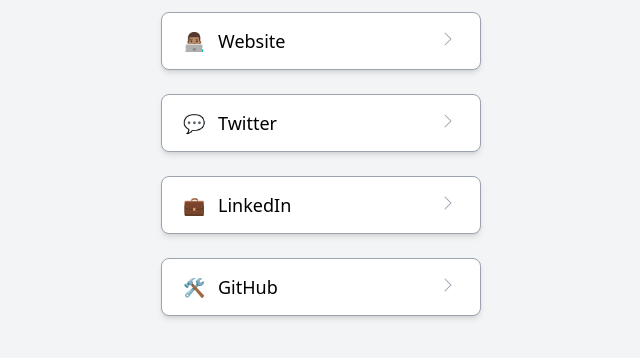
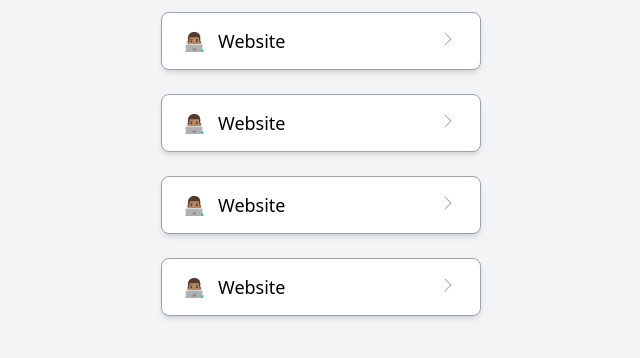
Before and after one commit to israelag/my-web-site, a Nuxt app in the folder my-website/: page / in a window 1280 px wide. Shown: the part 308-666 px from the top of the page, without its empty margins (319-959 px from the left). Built offline with nearby package versions, Linux system fonts and the light colour scheme.

Commit message:
Cria props no componente ProfileInfo

```diff
--- a/my-website/app.vue
+++ b/my-website/app.vue
@@ -1,71 +1,10 @@
 <template>
-  <div class="max-w-7xl mx-auto">
-        <div>
-            <figure class="p-6">
-                <img class="w-32 h-32 rounded-full mx-auto" src="./assets/profile.png" alt="profile picture" width="400" height="400">
-                <div class="pt-6 text-center space-y-4">
-                  <figcaption class="font-medium">
-                    <div class="text-cyan-900 text-xl">
-                      Carlos Pinto
-                    </div>
-                    <div class="text-gray-500 font-light">
-                      @cpintoval
-                    </div>
-                  </figcaption>
-                  <blockquote>
-                    <p class="text-lg font-medium">
-                      Technology | Product | Data & Analytics
-                    </p>
-                  </blockquote>
-                </div>
-              </figure>
-        </div>
-    </div>
+    <ProfileInfo />
 
     <div class="max-w-xs mx-auto">
-        <div class="pt-6 text-center space-y-4">
-            <a href="https://cpintoval.github.io/" target="_blank" class="flex items-start rounded-lg border border-gray-400 bg-white px-5 py-4 text-lg leading-6 font-medium shadow-md hover:shadow-xl transition ease-in-out duration-150">
-                <p class="mr-3 h-6 w-6">👨🏽‍💻</p>
-                Website
-                <div class="ml-auto mt-0.5 pl-4">
-                    <svg class="h-5 w-5 text-gray-400" xmlns="http://www.w3.org/2000/svg" fill="currentColor" viewBox="0 0 20 20">
-                        <path fill-rule="evenodd" d="M4.646 1.646a.5.5 0 0 1 .708 0l6 6a.5.5 0 0 1 0 .708l-6 6a.5.5 0 0 1-.708-.708L10.293 8 4.646 2.354a.5.5 0 0 1 0-.708z"/>
-                    </svg>
-                </div>
-            </a>
-        </div>
-        <div class="pt-6 text-center space-y-4">
-            <a href="https://twitter.com/cpintoval" target="_blank" class="flex items-start rounded-lg border border-gray-400 bg-white px-5 py-4 text-lg leading-6 font-medium shadow-md hover:shadow-xl transition ease-in-out duration-150">
-                <p class="mr-3 h-6 w-6">💬</p>
-                Twitter
-                <div class="ml-auto mt-0.5 pl-4">
-                    <svg class="h-5 w-5 text-gray-400" xmlns="http://www.w3.org/2000/svg" fill="currentColor" viewBox="0 0 20 20">
-                        <path fill-rule="evenodd" d="M4.646 1.646a.5.5 0 0 1 .708 0l6 6a.5.5 0 0 1 0 .708l-6 6a.5.5 0 0 1-.708-.708L10.293 8 4.646 2.354a.5.5 0 0 1 0-.708z"/>
-                    </svg>
-                </div>
-            </a>
-        </div>
-        <div class="pt-6 text-center space-y-4">
-            <a href="https://www.linkedin.com/in/cpintoval/" target="_blank" class="flex items-start rounded-lg border border-gray-400 bg-white px-5 py-4 text-lg leading-6 font-medium shadow-md hover:shadow-xl transition ease-in-out duration-150">
-                <p class="mr-3 h-6 w-6">💼</p>
-                LinkedIn
-                <div class="ml-auto mt-0.5 pl-4">
-                    <svg class="h-5 w-5 text-gray-400" xmlns="http://www.w3.org/2000/svg" fill="currentColor" viewBox="0 0 20 20">
-                        <path fill-rule="evenodd" d="M4.646 1.646a.5.5 0 0 1 .708 0l6 6a.5.5 0 0 1 0 .708l-6 6a.5.5 0 0 1-.708-.708L10.293 8 4.646 2.354a.5.5 0 0 1 0-.708z"/>
-                    </svg>
-                </div>
-            </a>
-        </div>
-        <div class="pt-6 text-center space-y-4">
-            <a href="https://github.com/cpintoval" target="_blank" class="flex items-start rounded-lg border border-gray-400 bg-white px-5 py-4 text-lg leading-6 font-medium shadow-md hover:shadow-xl transition ease-in-out duration-150">
-                <p class="mr-3 h-6 w-6">🛠</p>
-                GitHub
-                <div class="ml-auto mt-0.5 pl-4">
-                    <svg class="h-5 w-5 text-gray-400" xmlns="http://www.w3.org/2000/svg" fill="currentColor" viewBox="0 0 20 20">
-                        <path fill-rule="evenodd" d="M4.646 1.646a.5.5 0 0 1 .708 0l6 6a.5.5 0 0 1 0 .708l-6 6a.5.5 0 0 1-.708-.708L10.293 8 4.646 2.354a.5.5 0 0 1 0-.708z"/>
-                    </svg>
-                </div>
-            </a>
-        </div>
+        <ButtonAction />
+        <ButtonAction />
+        <ButtonAction />
+        <ButtonAction />
     </div>
 </template>
--- /dev/null
+++ b/my-website/components/ButtonAction.vue
@@ -0,0 +1,25 @@
+<template>
+  <div class="pt-6 text-center space-y-4">
+    <a
+      href="https://cpintoval.github.io/"
+      target="_blank"
+      class="flex items-start rounded-lg border border-gray-400 bg-white px-5 py-4 text-lg leading-6 font-medium shadow-md hover:shadow-xl transition ease-in-out duration-150"
+    >
+      <p class="mr-3 h-6 w-6">👨🏽‍💻</p>
+      Website
+      <div class="ml-auto mt-0.5 pl-4">
+        <svg
+          class="h-5 w-5 text-gray-400"
+          xmlns="http://www.w3.org/2000/svg"
+          fill="currentColor"
+          viewBox="0 0 20 20"
+        >
+          <path
+            fill-rule="evenodd"
+            d="M4.646 1.646a.5.5 0 0 1 .708 0l6 6a.5.5 0 0 1 0 .708l-6 6a.5.5 0 0 1-.708-.708L10.293 8 4.646 2.354a.5.5 0 0 1 0-.708z"
+          />
+        </svg>
+      </div>
+    </a>
+  </div>
+</template>
--- /dev/null
+++ b/my-website/components/ProfileInfo.vue
@@ -0,0 +1,30 @@
+<template>
+  <div class="max-w-7xl mx-auto">
+    <div>
+      <figure class="p-6">
+        <img
+          class="w-32 h-32 rounded-full mx-auto"
+          src="./assets/profile.png"
+          alt="profile picture"
+          width="400"
+          height="400"
+        />
+        <div class="pt-6 text-center space-y-4">
+          <figcaption class="font-medium">
+            <div class="text-cyan-900 text-xl">Carlos Pinto</div>
+            <div class="text-gray-500 font-light">@cpintoval</div>
+          </figcaption>
+          <blockquote>
+            <p class="text-lg font-medium">
+              Technology | Product | Data & Analytics
+            </p>
+          </blockquote>
+        </div>
+      </figure>
+    </div>
+  </div>
+</template>
+
+<script setup>
+    const { photo = null, title = '', subtitle = '', heading = '' } = defineProps(['photo', 'title', 'subtitle', 'heading']);
+</script>
```
